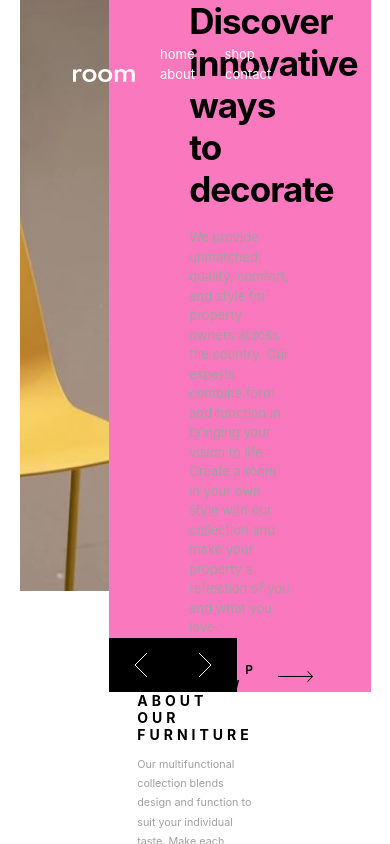
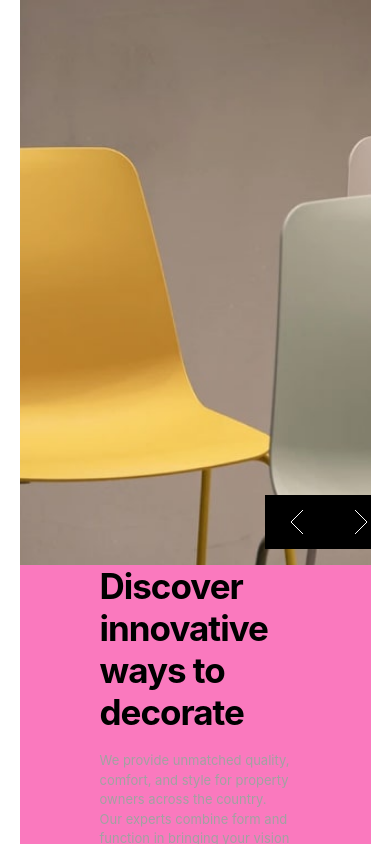
Before and after one commit to Gemcreation/roomredoreactgeeg, a React (Create React App) app: page / in a window 390 px wide. Shown: the top 844 px of the page. Built offline with nearby package versions, Linux system fonts and the light colour scheme.

Commit message:
responsiveness added

```diff
--- a/src/App.scss
+++ b/src/App.scss
@@ -94,6 +94,7 @@ article.leftSide{
       left: 70%;
       bottom: -87.5%;
       display: flex;
+      display: none;
       gap: 0;
       z-index: 50;
       // background-color: blue;
@@ -270,6 +271,54 @@ section.flexLower{
 }
 
 
+//responsiveness
+// @media screen and (max-width: 550px) {
+
+//   //below is the left side own
+//   article.leftSide{
+//     div{
+
+//       div.sliderControlMob{
+//         display: none; /* hide for small screens */
+//       }
+//     }
+//   }
+// }
+@media screen and (max-width: 950px) {
+  .header{
+    display: none; /* hide for small screens */
+  }
+  section.flexGrid{
+    display: flex;
+    flex-direction: column;
+    align-items: center;
+    gap: 0px;
+    // margin-bottom: -5px;
+  }
+
+  //below is the left side own
+  article.leftSide{
+    width: 100%;
+    div{
+
+      div.sliderControlMob{
+        display: block; /* hide for small screens */
+      }
+    }
+  }//below is the left side own
+
+  //this for the right side
+  article.rightSide{
+    width: 100%;
+    div.rightPadding{
+
+      .sliderControlDesk{
+        display: none; /* hide for small screens */
+      }
+    }
+  }//right side
+}
+
 // @media (max-width: 1000px) {
 //   .header{
 //     display: none; /* hide for small screens */
--- a/src/components/Uppersection.jsx
+++ b/src/components/Uppersection.jsx
@@ -58,7 +58,7 @@ const Uppersection = () => {
                     <img src={herosliderImg[currentIndex]} alt="slider image" className="img" />
 
 
-                    <div className="sliderControl desktop">
+                    <div className="sliderControl sliderControlMob">
                         <div>
                             <button className="sliderBtn" onClick={goToPrevious}>
                                 <img src={slideIconLeft} alt="slideIconLeft" />
@@ -84,7 +84,7 @@ const Uppersection = () => {
                         </a>
                     </div>
 
-                    <div className="sliderControl btnDesktop">
+                    <div className="sliderControl sliderControlDesk">
                         <div>
                             <button className="sliderBtn" onClick={goToPrevious}>
                                 <img src={slideIconLeft} alt="slideIconLeft" />
```
